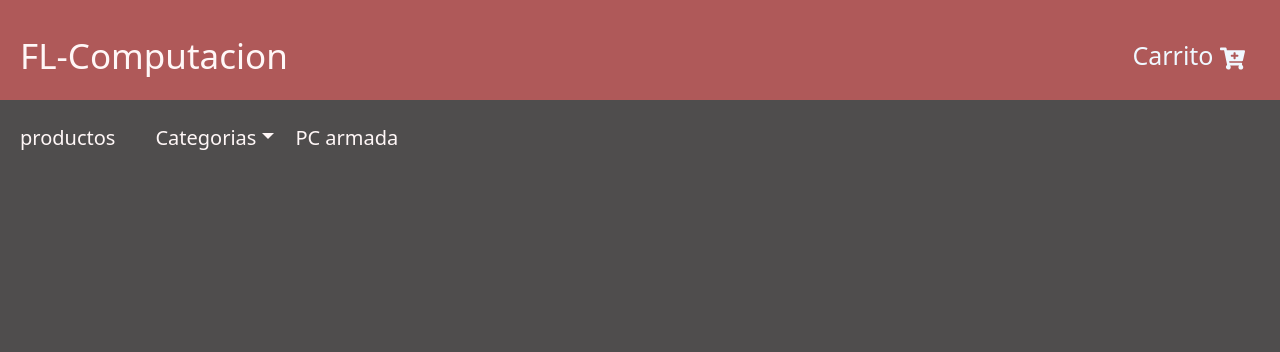
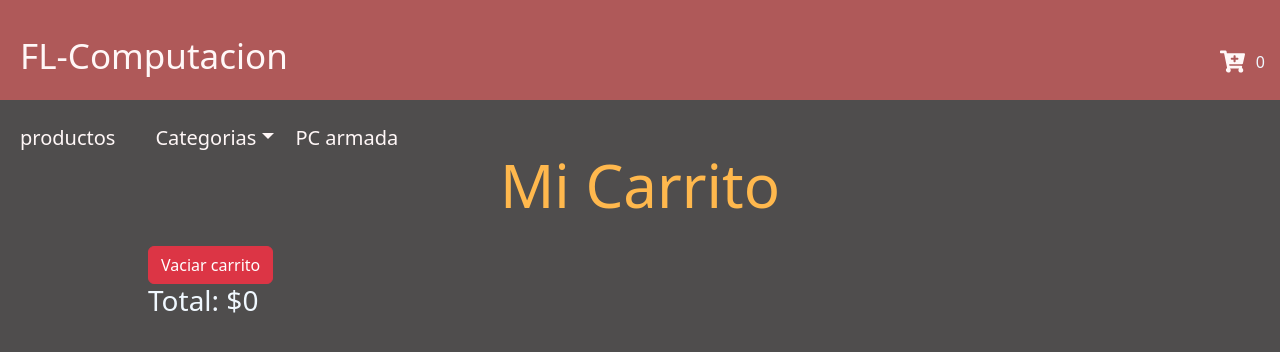
Before and after one commit to franleal/fl-computacion-Leal, a React (Create React App) app: page /Cart in a window 1280 px wide. Shown: the top 352 px of the page. Built offline with nearby package versions, Linux system fonts and the light colour scheme.

Commit message:
mejora de carrito

```diff
--- a/src/App.css
+++ b/src/App.css
@@ -2,12 +2,3 @@ body{
     background-color: rgb(79, 77, 77);
     color: aliceblue;
 }
-
-.CartItem{
-    position: absolute;
-    right: 20px;
-    top: 40px;
-    font-size: 25px;
-    padding-right: 15px;
-
-}
--- a/src/App.js
+++ b/src/App.js
@@ -4,47 +4,31 @@ import  { Header } from './components/Header/Header';
 import { ItemListContainer } from './components/ItemListContainer/ItemListContainer'
 import {BrowserRouter,Routes,Route} from "react-router-dom"
 import {ItemDetailContainer} from "./components/ItemDetailContainer/ItemDetailContaines"
-import {CartContext} from "./components/CartContext/CartContext"
-import { useState } from 'react';
+import {CartProvaider} from "./Context/CartContext/CartContext"
+import {Cart} from './components/Cart/Cart'
 
 function App() {
 
-  const [cart,setcart] = useState([])
-
-  const agreagarCarrito = (item) =>{
-    setcart([...cart,item])
-
-  }
-
-  const EstaEnCarrito = (id) =>{
-    return cart.some((item) => item.id === id)
-  }
-
   return (
-
     <div className="App">
 
-      <CartContext.Provider value={ {
-        cart,
-        agreagarCarrito,
-        EstaEnCarrito
-      } }>
+      <CartProvaider>
 
         <BrowserRouter>
-
           <Header/>
-
           <Routes>
 
-            <Route path='/productos' element = {<ItemListContainer/>}/>
+            <Route path='/' element = {<ItemListContainer/>}/>
             <Route path='/productos/:Category' element = {<ItemListContainer/>}/>
             <Route path='/Item/:categoryId' element = {<ItemDetailContainer/>}/>
+            <Route path= '/Cart' element={<Cart/>}/>
 
 
           </Routes>
 
         </BrowserRouter>
-      </CartContext.Provider>
+
+      </CartProvaider>
 
     </div>
   );
--- /dev/null
+++ b/src/Context/CartContext/CartContext.js
@@ -0,0 +1,48 @@
+import { createContext } from "react";
+import { useState } from "react";
+
+export const CartContext = createContext()
+
+export const CartProvaider = ({children}) => {
+
+    const [cart,setCart] = useState([])
+
+    const agreagarCarrito = (item) =>{
+        setCart([...cart,item])
+    }
+
+    const EstaEnCarrito = (id) =>{
+        return cart.some((item) => item.id === id)
+    }
+
+    const cartQuantity = () => {
+        return cart.reduce((acc,itemC) => acc + itemC.cantidad, 0)
+    }
+
+    const cartTotal = () =>{
+        return cart.reduce((acc,itemC) => acc + itemC.precio * itemC.cantidad,0)
+    }
+
+    const removeCart = () =>{
+        setCart([])
+    }
+
+    const removeCartItem = (id) => {
+        setCart(cart.filter((itemC) => itemC.id !== id ))
+    }
+    return(
+
+        <CartContext.Provider value={ {
+            cart,
+            agreagarCarrito,
+            EstaEnCarrito,
+            cartQuantity,
+            cartTotal,
+            removeCart,
+            removeCartItem
+            } }>
+                {children}
+
+        </CartContext.Provider>
+    )
+}
--- /dev/null
+++ b/src/components/Cart/Cart.css
@@ -0,0 +1,25 @@
+.cartContainer{
+    margin: auto;
+    width: 80%;
+    margin-top: 20px;
+    padding: 20px;
+}
+
+.Cart_hr{
+    width: 90%;
+    margin-top: 30px;
+    margin-left: 10px;
+    color: rgb(255, 153, 0);
+    box-shadow: 10px 5px 5px rgb(255, 159, 14);
+}
+
+.CartTitle{
+    font-size: 60px;
+    text-align: center;
+    color: rgb(255, 184, 77);
+
+}
+
+.Cart_P{
+    font-size: 20px;
+}
--- /dev/null
+++ b/src/components/Cart/Cart.js
@@ -0,0 +1,31 @@
+import "../Cart/Cart.css"
+import { useContext } from "react"
+import { CartContext } from "../../Context/CartContext/CartContext"
+import {BsFillTrashFill} from 'react-icons/bs'
+
+
+export const Cart = () =>{
+
+    const{cart,cartTotal,removeCart,removeCartItem} = useContext(CartContext)
+
+
+    return(
+        <div className="cartContainer">
+            <p className="CartTitle">Mi Carrito</p>
+
+           { cart.map((itemC) => (
+                <div key={itemC.id} className="Cart">
+
+                    <h1 className="Cart_h1">{itemC.Nombre}</h1>
+                    <p className="Cart_P">Precio: {itemC.precio}</p>
+                    <p className="Cart_P">Cantidad: {itemC.cantidad}</p>
+                    <button onClick={() => removeCartItem(itemC.id)} className="btn btn-danger"><BsFillTrashFill/></button>
+                    <hr className="Cart_hr" />
+
+                </div>
+            ))}
+            <button onClick={removeCart} className="btn btn-danger" >Vaciar carrito</button>
+            <h3 className="Cart_h3">Total: ${cartTotal()}</h3>
+        </div>
+    )
+}
--- a/src/components/CartContext/CartContext.js
+++ /dev/null
@@ -1,3 +0,0 @@
-import { createContext } from "react";
-
-export const CartContext = createContext()
--- /dev/null
+++ b/src/components/CartWidget/CartWidget.css
@@ -0,0 +1,17 @@
+.CartItem{
+    position: absolute;
+    right: 20px;
+    top: 40px;
+    font-size: 25px;
+    padding-right: 15px;
+    background-color: transparent;
+    border: 0;
+    color: white;
+
+}
+
+.CartItem_spam{
+    position: absolute;
+    right: 15px;
+    top: 50px;
+}
--- a/src/components/CartWidget/CartWidget.js
+++ b/src/components/CartWidget/CartWidget.js
@@ -1,10 +1,21 @@
+import { useContext } from 'react';
 import { FaCartPlus } from 'react-icons/fa';
+import { Link } from 'react-router-dom';
+import { CartContext } from '../../Context/CartContext/CartContext';
+import '../CartWidget/CartWidget.css'
 
 
 export const Carrito = () =>{
 
+    const {cartQuantity}=useContext(CartContext)
+
     return(
+        <div>
 
-        <h2 className='CartItem'>Carrito <FaCartPlus/> </h2>
+            <Link to={'/Cart'} className='CartItem'><FaCartPlus/> </Link>
+            <spam className='CartItem_spam'>{cartQuantity()}</spam>
+
+        </div>
+
     )
 }
--- a/src/components/Header/Header.js
+++ b/src/components/Header/Header.js
@@ -11,7 +11,7 @@ export const Header = () =>{
 
             <nav className="Nav">
 
-                <Link to={"/productos"} className="Links">productos</Link>
+                <Link to={"/"} className="Links">productos</Link>
                 <NavDropdown title="Categorias"className="drop">
                     <li><Link to={"/productos/placas"} className="LinksDrop">Placas de video</Link></li>
                     <li><Link to={"/productos/monitores"} className="LinksDrop">Monitores</Link></li>
--- a/src/components/ItemDetail/ItemDetail.js
+++ b/src/components/ItemDetail/ItemDetail.js
@@ -1,6 +1,6 @@
 import { useContext, useState } from "react"
 import { Link } from "react-router-dom"
-import { CartContext } from "../CartContext/CartContext"
+import { CartContext } from "../../Context/CartContext/CartContext"
 import { Counter } from "../ItemCount/ItemCount"
 import "./ItemDetail.css"
 
```
